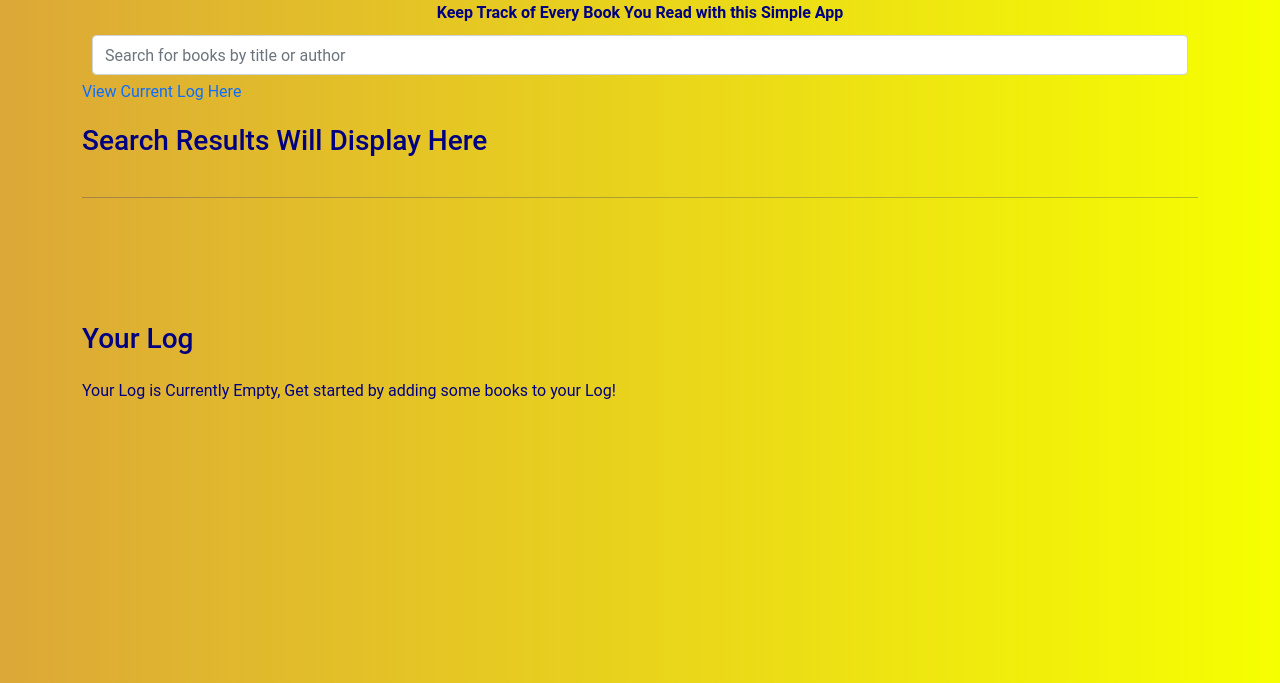
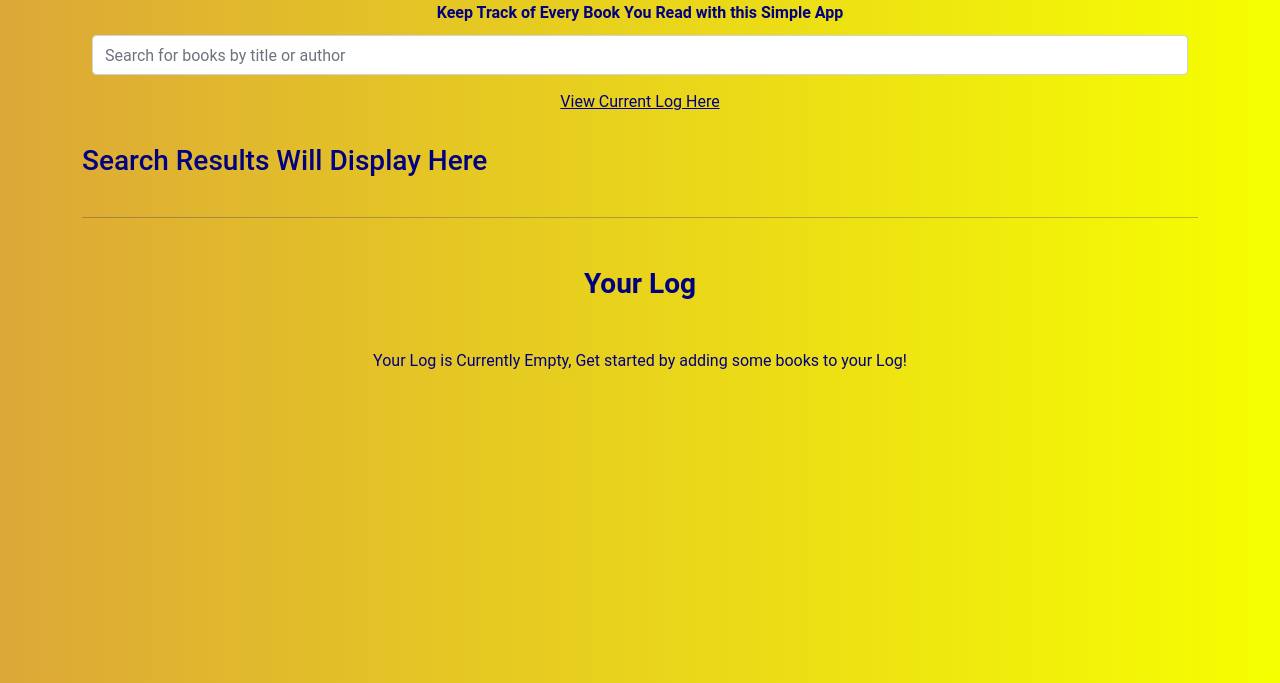
Before and after one commit to JayDaDen/Book-Log, a plain HTML site: page index.html in a window 1280 px wide. Shown: the part 117-800 px from the top of the page. Drawn offline with nearby package versions, Linux system fonts and the light colour scheme.

Commit message:
Update styles.css

```diff
--- a/styles.css
+++ b/styles.css
@@ -20,14 +20,21 @@ h2{
 }
 
 #logCheck{
-    text-decoration: none ;
-    display: inline-block;
+    text-decoration: none;
+    display: block;
+    width: fit-content;
+    margin: 0 auto;
+    padding-top: 10px;
+    padding-bottom: 10px;
+    color: navy;
+    text-decoration: underline;
 }
 
 input {
     height: 40px;
     border: 2px solid #ccc;
     border-radius: 5px;
+    padding-bottom: 5px;
 
   }
 
@@ -61,8 +68,15 @@ input {
     padding: 5px 10px;
 }
 
-  #yourLog{
-   padding-top: 100px;
+#yourLog{
+    font-weight: bold;
+}
+
+  #yourLog, #logMessage{
+   padding-top: 25px;
+   padding-bottom: 0;
+   text-align: center;
+
   }
 
 #bookListSection, #logSection {
```
